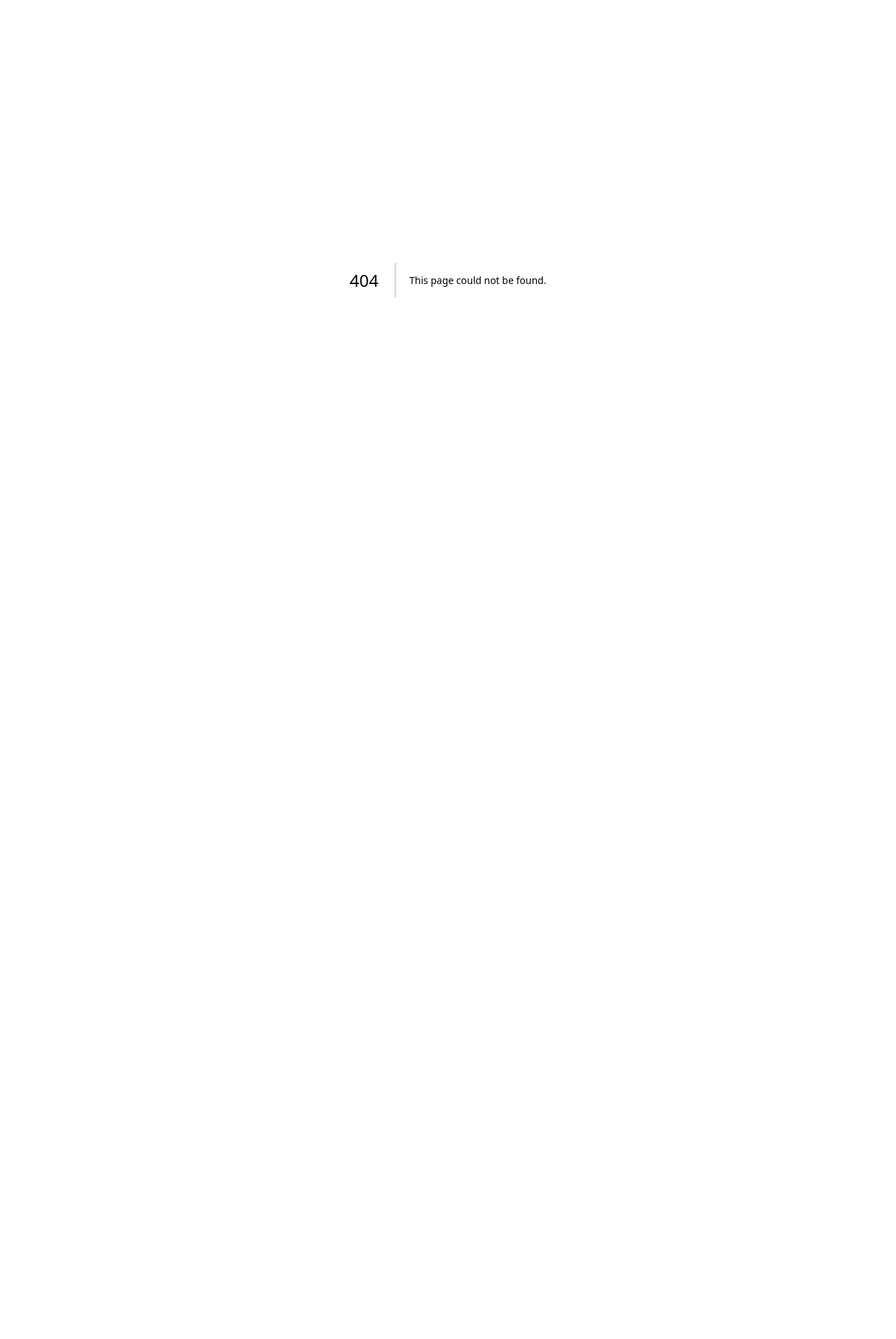
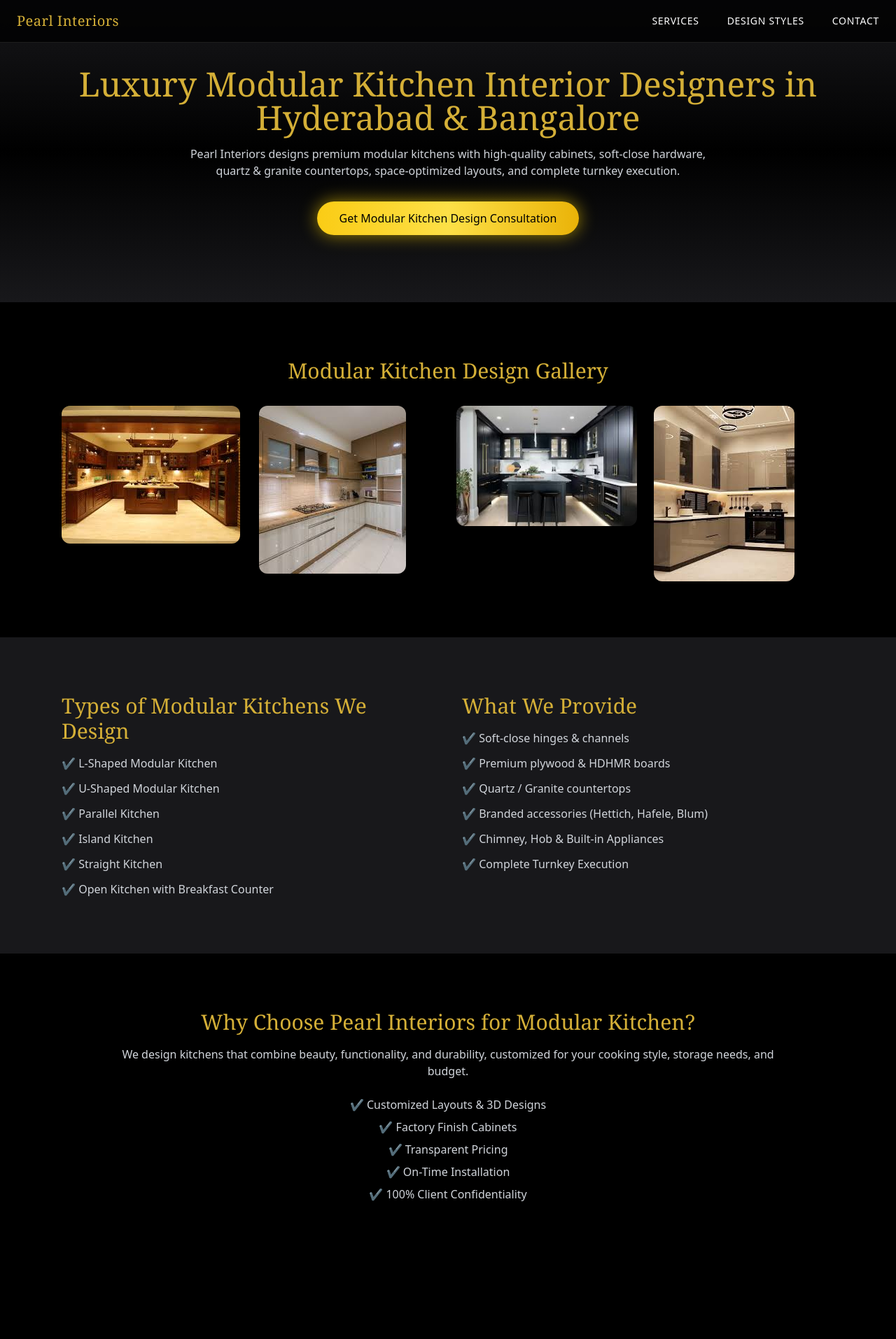
Before and after one commit to sujithp28/pearl-interiors, a Next.js app: page /modular-kitchen-interior-designers in a window 1280 px wide. Before the commit this address had no page. Shown: the top 1914 px of the page at 70% size. Before the commit the page ends 800 px from the top, so only its background shows below. Built offline with nearby package versions, Linux system fonts and the light colour scheme.

Commit message:
new changes

```diff
--- /dev/null
+++ b/app/modular-kitchen-interior-designers/page.tsx
@@ -0,0 +1,111 @@
+import Navbar from "@/components/Navbar";
+import Footer from "@/components/Footer";
+import Contact from "@/components/Contact";
+
+export default function ModularKitchenPage() {
+  return (
+    <>
+      <Navbar />
+
+      {/* Hero Section */}
+      <section className="py-24 bg-gradient-to-b from-zinc-900 via-black to-zinc-900 text-white">
+        <div className="max-w-6xl mx-auto px-6 text-center">
+          <h1 className="text-4xl md:text-5xl font-serif text-[#D4AF37] mb-4">
+            Luxury Modular Kitchen Interior Designers in Hyderabad & Bangalore
+          </h1>
+          <p className="text-gray-300 max-w-3xl mx-auto mb-8">
+            Pearl Interiors designs premium modular kitchens with high-quality
+            cabinets, soft-close hardware, quartz & granite countertops,
+            space-optimized layouts, and complete turnkey execution.
+          </p>
+
+          <a
+            href="https://wa.me/919391045855"
+            className="inline-block px-8 py-3 rounded-full bg-gradient-to-r from-yellow-400 via-yellow-300 to-yellow-500
+                       text-black font-medium shadow-[0_0_25px_rgba(255,215,0,0.6)]
+                       hover:shadow-[0_0_45px_rgba(255,215,0,0.9)]
+                       hover:scale-105 transition-all duration-300"
+          >
+            Get Modular Kitchen Design Consultation
+          </a>
+        </div>
+      </section>
+
+      {/* Gallery */}
+      <section className="py-20 bg-black text-white">
+        <div className="max-w-6xl mx-auto px-6">
+          <h2 className="text-3xl font-serif text-[#D4AF37] mb-8 text-center">
+            Modular Kitchen Design Gallery
+          </h2>
+
+          <div className="grid grid-cols-1 md:grid-cols-4 gap-6">
+            {Array.from({ length: 4 }, (_, i) => (
+              <img
+                key={i}
+                src={`/projects/kitchen/kitchen${i + 1}.jpg`}
+                alt="Modular Kitchen Design"
+                className="rounded-xl shadow-lg hover:scale-105 transition-transform duration-300"
+              />
+            ))}
+          </div>
+        </div>
+      </section>
+
+      {/* Types */}
+      <section className="py-20 bg-zinc-900 text-white">
+        <div className="max-w-6xl mx-auto px-6 grid md:grid-cols-2 gap-10">
+          <div>
+            <h2 className="text-3xl font-serif text-[#D4AF37] mb-4">
+              Types of Modular Kitchens We Design
+            </h2>
+            <ul className="text-gray-300 space-y-3">
+              <li>✔ L-Shaped Modular Kitchen</li>
+              <li>✔ U-Shaped Modular Kitchen</li>
+              <li>✔ Parallel Kitchen</li>
+              <li>✔ Island Kitchen</li>
+              <li>✔ Straight Kitchen</li>
+              <li>✔ Open Kitchen with Breakfast Counter</li>
+            </ul>
+          </div>
+
+          <div>
+            <h2 className="text-3xl font-serif text-[#D4AF37] mb-4">
+              What We Provide
+            </h2>
+            <ul className="text-gray-300 space-y-3">
+              <li>✔ Soft-close hinges & channels</li>
+              <li>✔ Premium plywood & HDHMR boards</li>
+              <li>✔ Quartz / Granite countertops</li>
+              <li>✔ Branded accessories (Hettich, Hafele, Blum)</li>
+              <li>✔ Chimney, Hob & Built-in Appliances</li>
+              <li>✔ Complete Turnkey Execution</li>
+            </ul>
+          </div>
+        </div>
+      </section>
+
+      {/* Why Choose */}
+      <section className="py-20 bg-black text-white">
+        <div className="max-w-5xl mx-auto px-6 text-center">
+          <h2 className="text-3xl font-serif text-[#D4AF37] mb-4">
+            Why Choose Pearl Interiors for Modular Kitchen?
+          </h2>
+          <p className="text-gray-300 mb-6">
+            We design kitchens that combine beauty, functionality, and durability,
+            customized for your cooking style, storage needs, and budget.
+          </p>
+          <ul className="text-gray-300 space-y-2">
+            <li>✔ Customized Layouts & 3D Designs</li>
+            <li>✔ Factory Finish Cabinets</li>
+            <li>✔ Transparent Pricing</li>
+            <li>✔ On-Time Installation</li>
+            <li>✔ 100% Client Confidentiality</li>
+          </ul>
+        </div>
+      </section>
+
+      <Contact />
+      <Footer />
+    </>
+  );
+}
```
